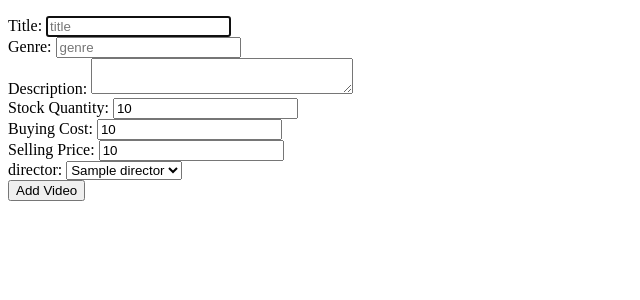
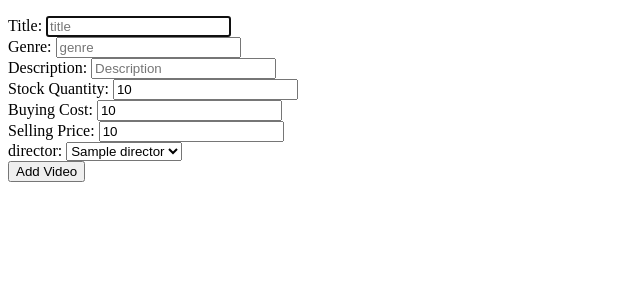
Before and after one commit to Tcherin/Shop-Inventory-Project, a Flask app: template templates/videos/new.html in a window 1280 px wide. Shown: the part 70-370 px from the top of the page, without its empty margins (0-640 px from the left). Run offline with Flask 3, Linux system fonts and the light colour scheme; the template is opened without the code that fills it: most values are stand-ins (such as "Sample title", 1, 10 or a date in 2020).

Commit message:
stumped on undefined error, end of day one

```diff
--- a/templates/videos/new.html
+++ b/templates/videos/new.html
@@ -14,7 +14,7 @@
 
         <div>
             <label for="description">Description:</label>
-                <textarea name="description" rows="2" cols="30"></textarea>
+            <input type="text" id="description" name="description" placeholder="Description" required autofocus>
         </div>
 
         <div>
```
Also changed, not shown: models/__init__.py (added). Lines whose indentation alone changed are shown as unchanged.
